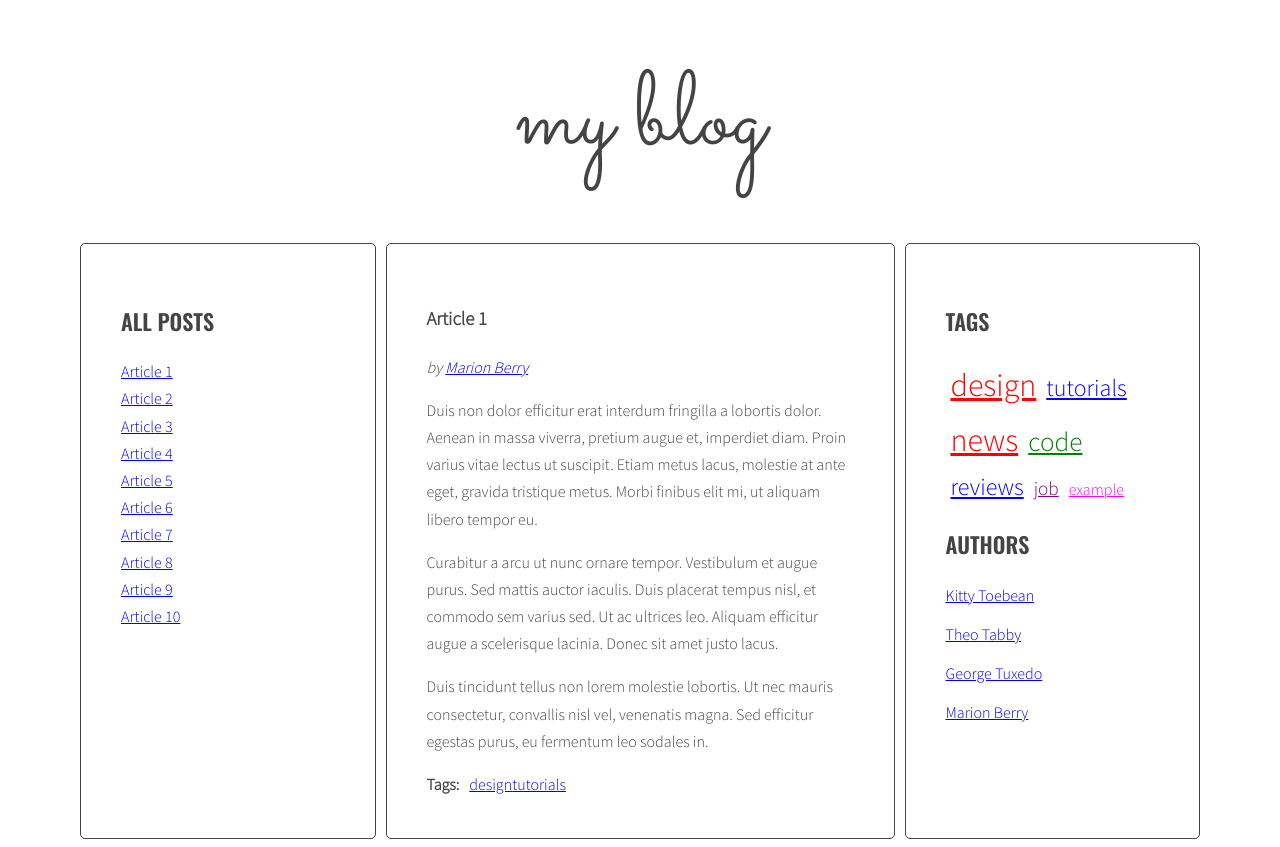
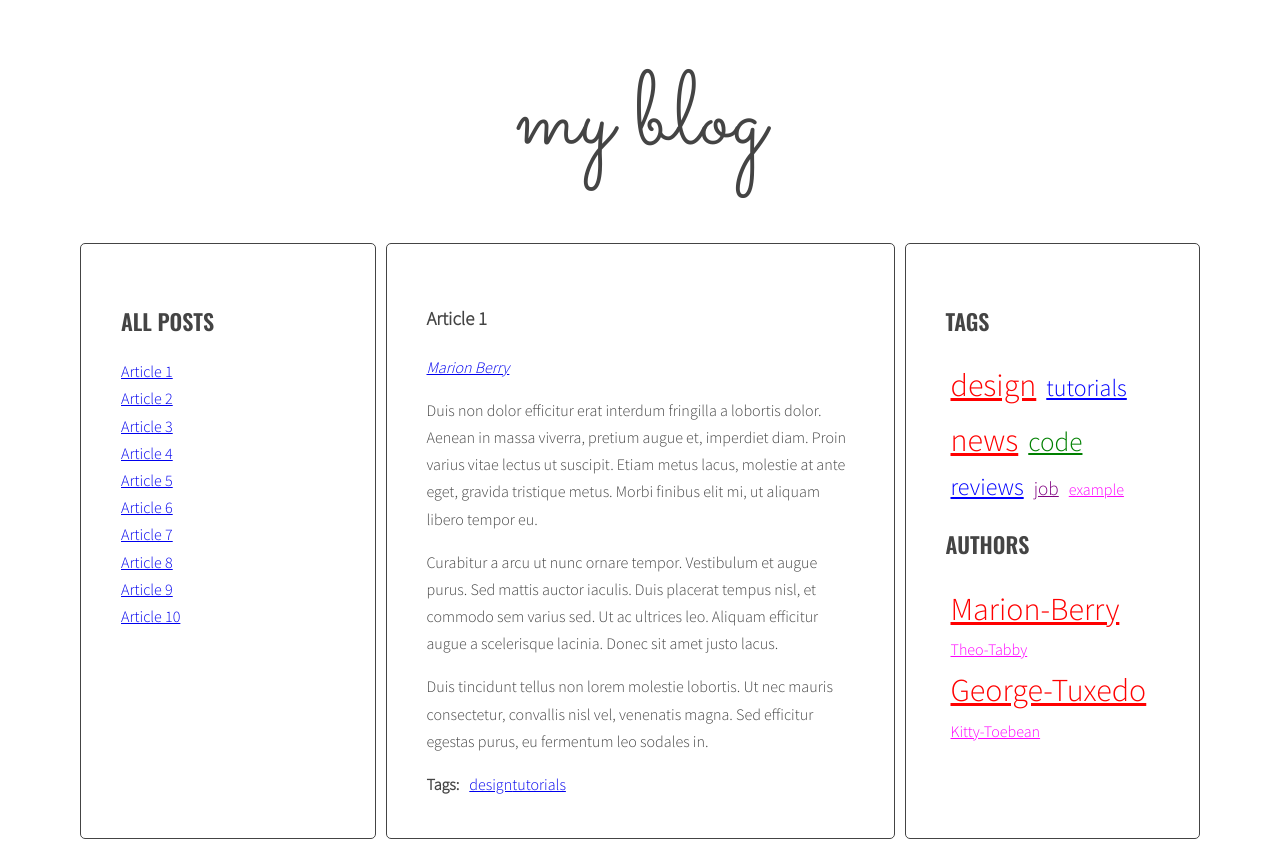
Before and after one commit to p-dubowik/javascript-blog, a website: page index.html in a window 1280 px wide. Drawn offline with nearby package versions, Linux system fonts and the light colour scheme.

Commit message:
Update generateAuthors function to act accordingly to generateTags(), update addClickListenersToAuthors to include sidebar

```diff
--- a/index.html
+++ b/index.html
@@ -187,26 +187,6 @@
             </ul>
             <h2 class="section-title">Authors</h2>
             <ul class="list authors">
-            <li>
-                <a href="#">
-                <span class="author-name">Kitty Toebean</span>
-                </a>
-            </li>
-            <li>
-                <a href="#">
-                <span class="author-name">Theo Tabby</span>
-                </a>
-            </li>
-            <li>
-                <a href="#">
-                <span class="author-name">George Tuxedo</span>
-                </a>
-            </li>
-            <li>
-                <a href="#">
-                <span class="author-name">Marion Berry</span>
-                </a>
-            </li>
             </ul>
         </aside>
         </main>
--- a/js/script.js
+++ b/js/script.js
@@ -49,7 +49,8 @@
     optAuthorSelector = '.post-author',
     optTagListSelector = '.tags.list',
     optCloudClassCount = 5,
-    optCloudClassPrefix = 'tag-size-' ;
+    optCloudClassPrefix = 'tag-size-',
+    optAuthorListSelector = '.authors.list' ;
 
   const generateTitleLinks = function(customSelector = '') {
 
@@ -187,7 +188,7 @@
     const clickedElement = this;
     /* make a new constant "href" and read the attribute "href" of the clicked element */
     const href = clickedElement.getAttribute('href');
-    console.log(href);
+    //console.log(href);
     /* make a new constant "tag" and extract tag from the "href" constant */
     const tag = href.replace('#tag-', '');
     /* find all tag links with class active */
@@ -226,22 +227,37 @@
   //Autorzy:
   function generateAuthors(){
     const articles = document.querySelectorAll(optArticleSelector);
+    let allAuthors = {};
+    console.log(allAuthors);
 
     for(let article of articles){
       const authors = article.querySelector(optAuthorSelector);
-      console.log(authors);
       let html = '';
+
       const authorNameRaw = article.getAttribute('data-author');
-      const authorName = authorNameRaw.replace('-',' ')
-      console.log(authorName);
+      const authorName = authorNameRaw.replace('-',' ');
 
-      const linkHTML = 'by <a href="#author-' + authorNameRaw + '">' + authorName + '</a>'
+      const linkHTML = '<a href="#author-' + authorNameRaw + '">' + authorName + '</a>'
       html += linkHTML;
       authors.innerHTML = html;
-      console.log(authors.innerHTML);
+
+      if(!allAuthors[authorNameRaw]){
+        allAuthors[authorNameRaw] = 1;
+      } else {
+        allAuthors[authorNameRaw]++;
+      }
 
     }
 
+    const authorList = document.querySelector(optAuthorListSelector);
+    let allAuthorsHTML = '';
+    const authorParams = calculateTagsParams(allAuthors);
+
+    for(let author in allAuthors){
+      allAuthorsHTML += '<li><a href="#author-' + author + '" class="' + calculateTagClass(allAuthors[author], authorParams) +'">' + author + '</a></li>';
+    }
+
+    authorList.innerHTML = allAuthorsHTML;
   }
 
   generateAuthors();
@@ -270,7 +286,7 @@
   }
 
   function addClickListenerToAuthors(){
-    const links = document.querySelectorAll('.post-author a');
+    const links = document.querySelectorAll('.post-author a, .authors.list a');
     for(let link of links){
       link.addEventListener('click', authorClickHandler);
     }
--- a/sass/style.scss
+++ b/sass/style.scss
@@ -121,7 +121,7 @@ body {
   }
 }
 
-.list.tags{
+.list.tags, .list.authors{
 
   display: block;
 
```
Also changed, not shown: css/style.css.
